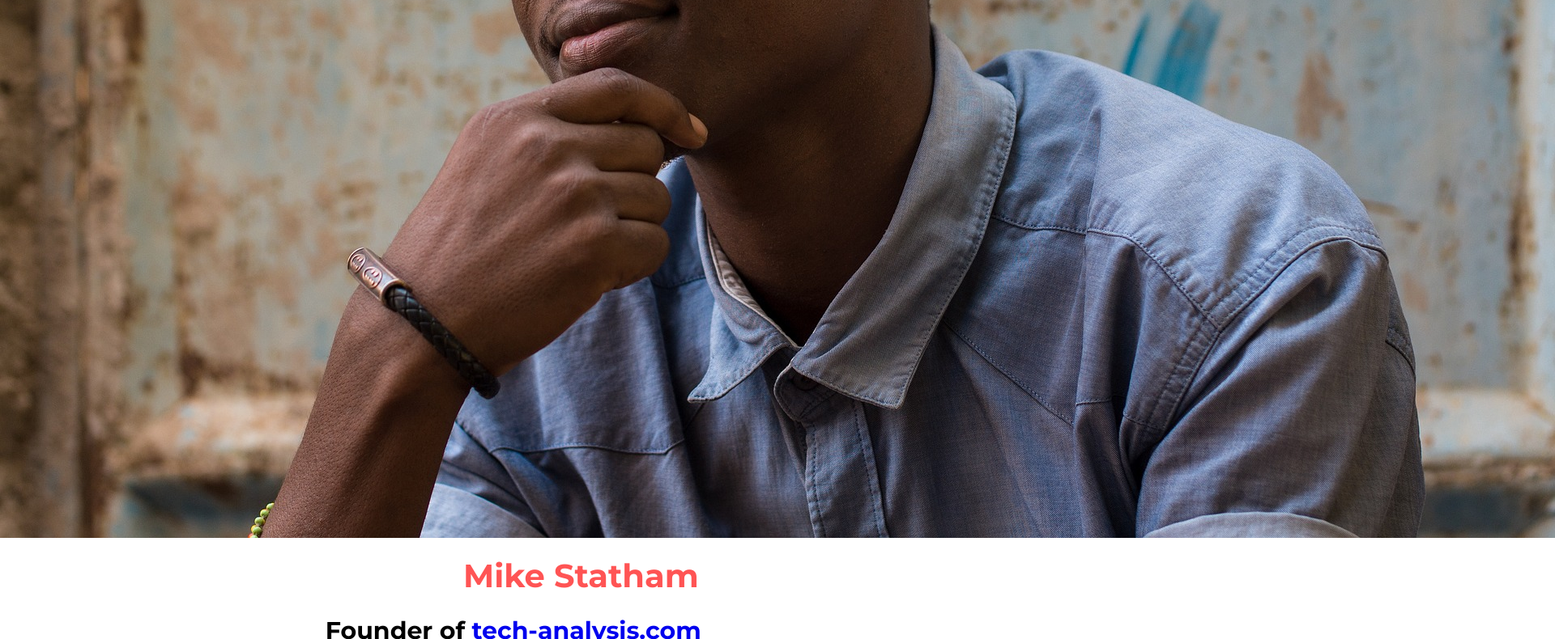
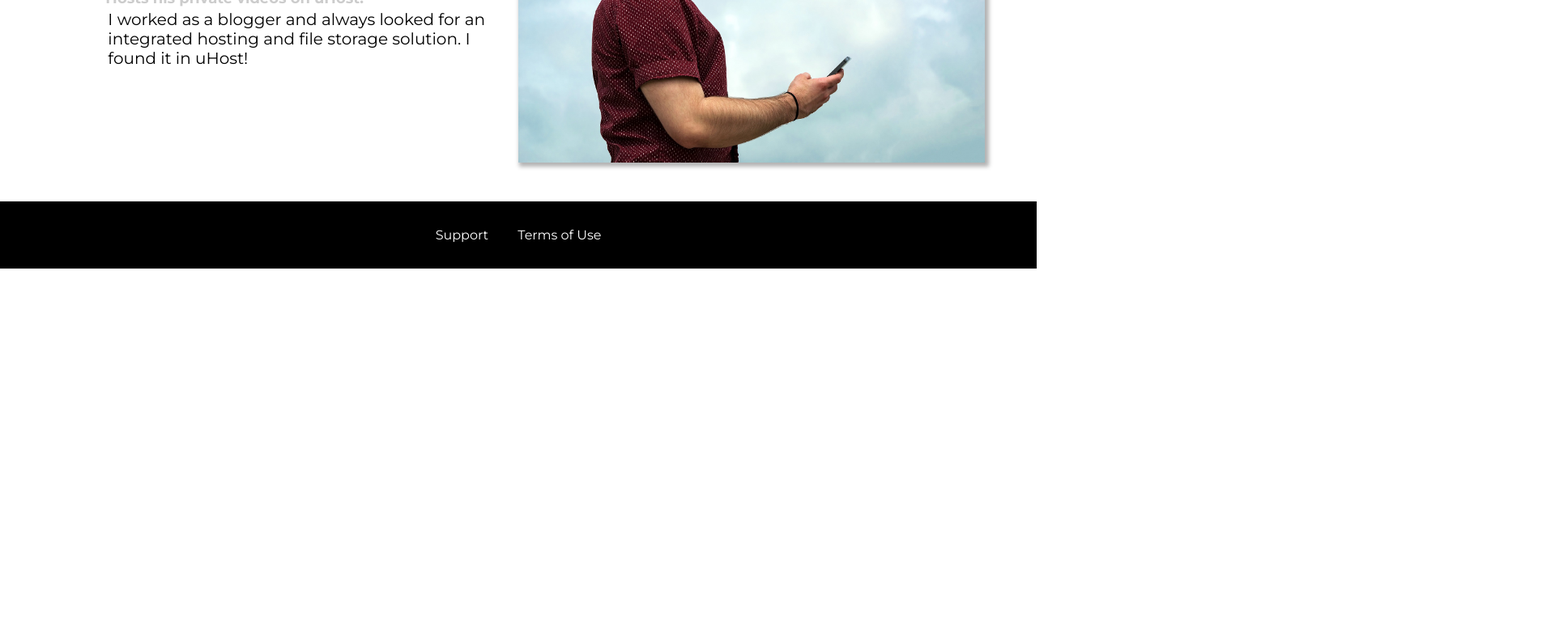
Before and after one commit to Anik7303/css-the-complete-guide, a plain HTML site: page customers/index.html in a window 1280 px wide. Shown: the part 711-1501 px from the top of the page at 81% size, 1920 px wide, since content can reach past the window. After the commit the page ends 1043 px from the top, so only its background shows below. Drawn offline with Linux system fonts and the light colour scheme.

Commit message:
testimonials added and styled

```diff
--- a/customers/customers.css
+++ b/customers/customers.css
@@ -4,7 +4,7 @@
 }
 
 .testimonial__list {
-    width: 80%;
+    width: 90%;
     margin: auto;
 }
 
@@ -17,6 +17,20 @@
     padding: 14px;
     display: inline-block;
     vertical-align: middle;
+    width: 45%;
+    display: inline-block;
+}
+
+.testimonial__image-container {
+    width: 50%;
+    display: inline-block;
+    vertical-align: middle;
+    box-shadow: 3px 3px 5px 2px rgba(0, 0, 0, 0.3);
+}
+
+.testimonial__image {
+    width: 100%;
+    display: block;
 }
 
 #customer-2.testimonial {
--- a/customers/index.html
+++ b/customers/index.html
@@ -32,14 +32,14 @@
         </nav>
     </header>
     <main>
-        <div>
+        <div class="testimonial__list">
             <div class="testimonial" id="customer-1">
                 <div class="testimonial__image-container">
                     <img src="../images/customer-1.jpg" alt="Mike Statham - Customer" class="testimonial__image">
                 </div>
                 <div class="testimonial__info">
                     <h1 class="testimonial__name">Mike Statham</h1>
-                    <h2 class="testimonial__subititle">Founder of <a href="tech-analysis.com">tech-analysis.com</a></h2>
+                    <h2 class="testimonial__subtitle">Founder of <a href="tech-analysis.com">tech-analysis.com</a></h2>
                     <p class="testimonial__text">uHost helped me realize my project with a highly constrained budget in like no time.</p>
                 </div>
             </div>
```
